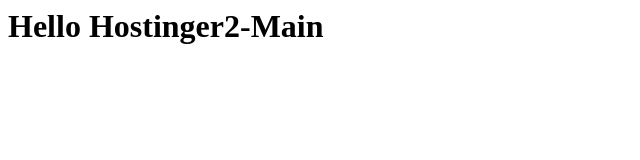
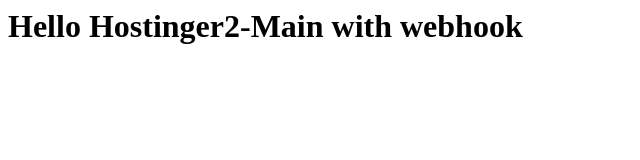
Before and after one commit to GuiF008/testGIThostinger-2, a plain HTML site: page index.html in a window 1280 px wide. Shown: the whole page, without its empty margins (0-640 px from the left). Drawn offline with Linux system fonts and the light colour scheme.

Commit message:
Update index.html
with webhook

```diff
--- a/index.html
+++ b/index.html
@@ -1,7 +1,7 @@
 <html>
 <body>
   <h1>
-    Hello Hostinger2-Main
+    Hello Hostinger2-Main with webhook
   </h1>
 </body>
 
```
